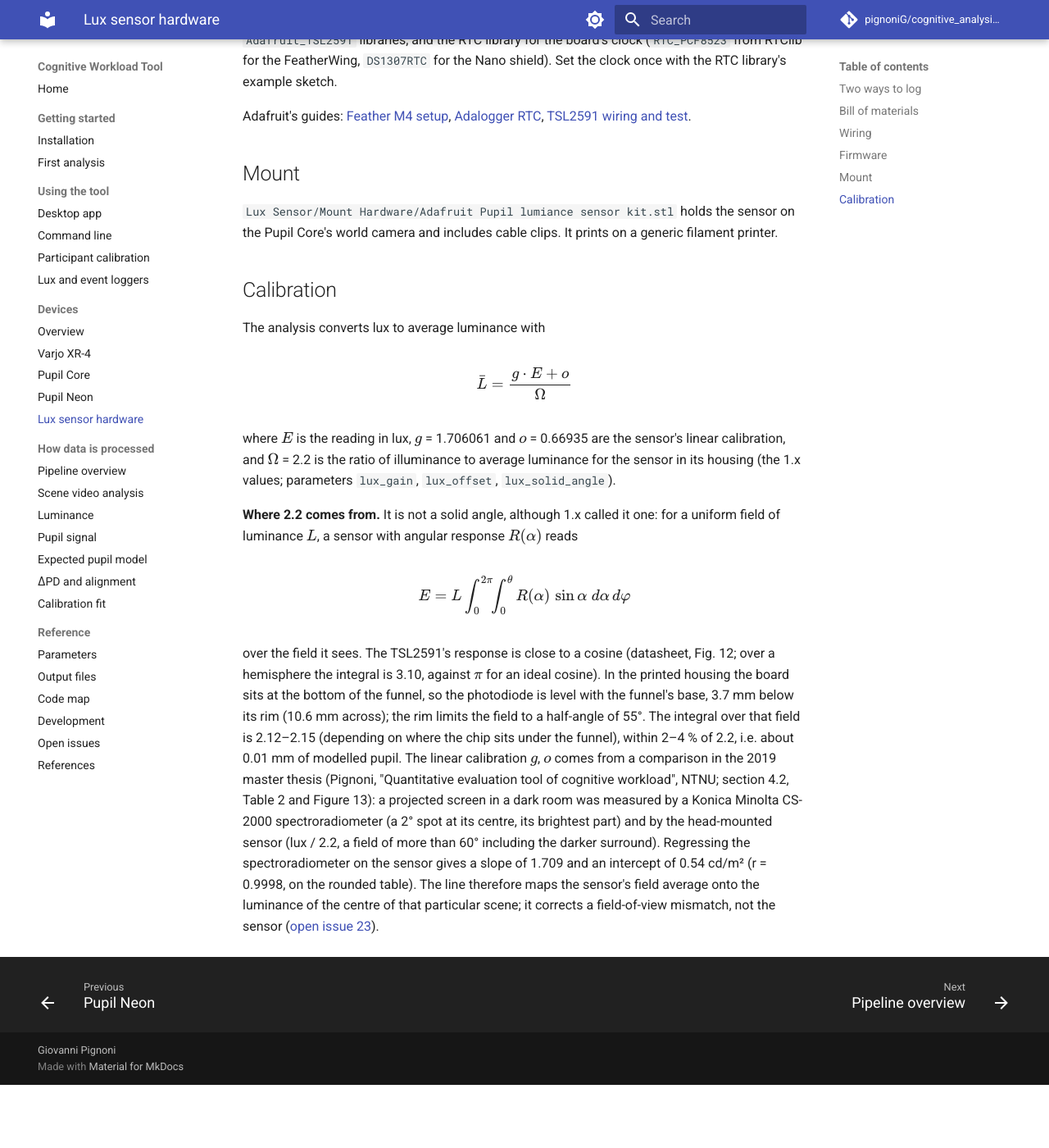
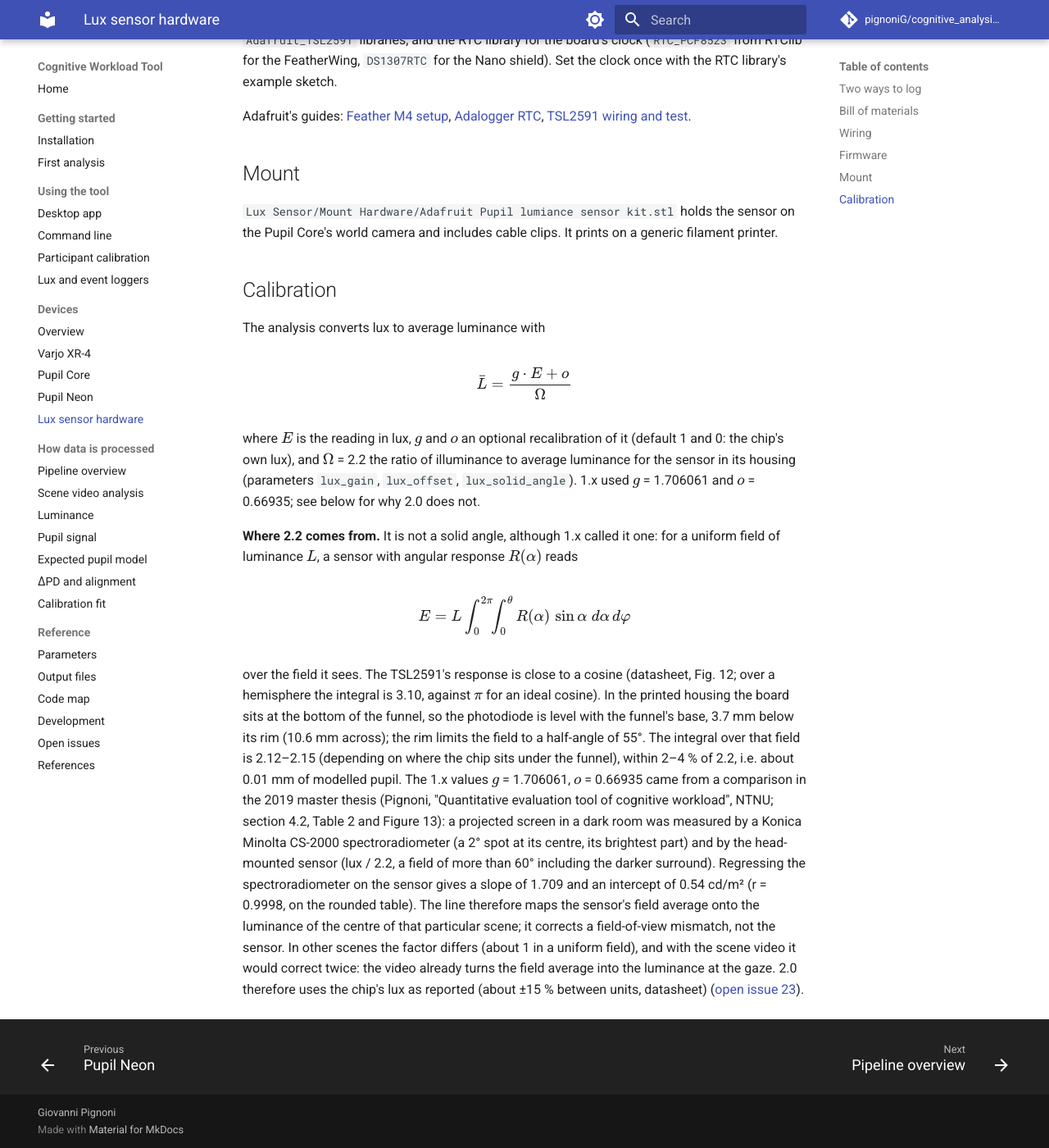
Before and after one commit to pignoniG/cognitive_analysis_tool, an MkDocs documentation site: the page built from docs/hardware/lux-sensor.md, in a window 1280 px wide and 1400 px high, scrolled down 1734 px. Shown: the whole window at 82% size. Built offline with MkDocs 1.6.1 and Material for MkDocs 9.7.7, drawn with Linux system fonts in a browser that asks for light colours; comment, search, counter and statistics services are not loaded; before the commit the page ends 3057 px from its top, so only the background shows below that.

Commit message:
Use the lux sensor's own reading, divided by the derived 2.2
The 1.x gain and offset (1.706061, 0.66935) were a field-of-view
correction from one projector test, not a sensor calibration; applied
to other scenes they scale luminance by an arbitrary factor, and with
the scene video they correct twice. The defaults are now gain 1 and
offset 0, with 2.2 derived from the housing as the illuminance to
luminance ratio (the parameter keeps its 1.x name; its label and docs
no longer call it a solid angle). Parameter files that store the 1.x
values keep them. Open issue 23 is fixed, to be checked on a Pupil
recording.

```diff
--- a/docs/hardware/lux-sensor.md
+++ b/docs/hardware/lux-sensor.md
@@ -73,9 +73,10 @@ The analysis converts lux to average luminance with
 \bar L = \frac{g \cdot E + o}{\Omega}
 \]
 
-where \(E\) is the reading in lux, \(g\) = 1.706061 and \(o\) = 0.66935 are the sensor's linear calibration, and
-\(\Omega\) = 2.2 is the ratio of illuminance to average luminance for the sensor in its housing (the 1.x values;
-parameters `lux_gain`, `lux_offset`, `lux_solid_angle`).
+where \(E\) is the reading in lux, \(g\) and \(o\) an optional recalibration of it (default 1 and 0: the chip's own
+lux), and \(\Omega\) = 2.2 the ratio of illuminance to average luminance for the sensor in its housing (parameters
+`lux_gain`, `lux_offset`, `lux_solid_angle`). 1.x used \(g\) = 1.706061 and \(o\) = 0.66935; see below for why 2.0
+does not.
 
 **Where 2.2 comes from.** It is not a solid angle, although 1.x called it one: for a uniform field of luminance
 \(L\), a sensor with angular response \(R(\alpha)\) reads
@@ -88,11 +89,13 @@ over the field it sees. The TSL2591's response is close to a cosine (datasheet,
 integral is 3.10, against \(\pi\) for an ideal cosine). In the printed housing the board sits at the bottom of the
 funnel, so the photodiode is level with the funnel's base, 3.7 mm below its rim (10.6 mm across); the rim limits
 the field to a half-angle of 55°. The integral over that field is 2.12–2.15 (depending on where the chip sits
-under the funnel), within 2–4 % of 2.2, i.e. about 0.01 mm of modelled pupil. The linear calibration \(g\), \(o\)
-comes from a comparison in the 2019 master thesis (Pignoni, "Quantitative evaluation tool of cognitive workload",
+under the funnel), within 2–4 % of 2.2, i.e. about 0.01 mm of modelled pupil. The 1.x values \(g\) = 1.706061, \(o\) = 0.66935
+came from a comparison in the 2019 master thesis (Pignoni, "Quantitative evaluation tool of cognitive workload",
 NTNU; section 4.2, Table 2 and Figure 13): a projected screen in a dark room was measured by a Konica Minolta CS-2000
 spectroradiometer (a 2° spot at its centre, its brightest part) and by the head-mounted sensor (lux / 2.2, a field of
 more than 60° including the darker surround). Regressing the spectroradiometer on the sensor gives a slope of 1.709
 and an intercept of 0.54 cd/m² (r = 0.9998, on the rounded table). The line therefore maps the sensor's field average
-onto the luminance of the centre of that particular scene; it corrects a field-of-view mismatch, not the sensor
-([open issue 23](../OPEN_ISSUES.md)).
+onto the luminance of the centre of that particular scene; it corrects a field-of-view mismatch, not the sensor. In
+other scenes the factor differs (about 1 in a uniform field), and with the scene video it would correct twice: the
+video already turns the field average into the luminance at the gaze. 2.0 therefore uses the chip's lux as reported
+(about ±15 % between units, datasheet) ([open issue 23](../OPEN_ISSUES.md)).
```
Also changed, not shown: docs/OPEN_ISSUES.md (+3 -1 lines), docs/processing/luminance.md (+3 -1 lines), docs/reference/parameters.md (+3 -3 lines), 3 other files.
